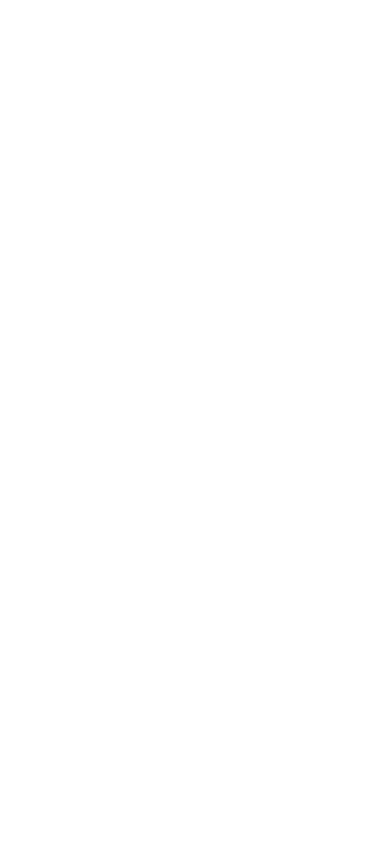
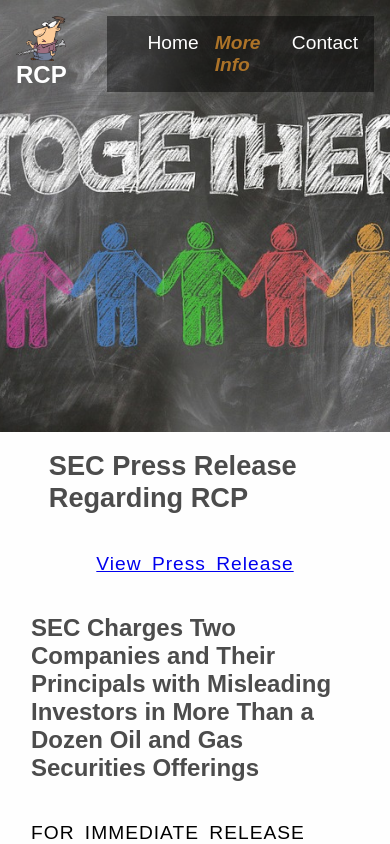
Before and after one commit to Topash15/RCPVictims, a plain HTML site: page more-info.html in a window 390 px wide. Shown: the top 844 px of the page. Drawn offline with nearby package versions, Linux system fonts and the light colour scheme.

Commit message:
added more info page + style changes

```diff
--- a/more-info.html
+++ b/more-info.html
@@ -0,0 +1,139 @@
+<html lang="en">
+  <head>
+    <meta charset="UTF-8" />
+    <title>RCP Victims</title>
+    <meta
+      name="description"
+      content="Bringing victims of a ponzi scheme by Resolute Capital Partners together to cope and act"
+    />
+    <meta
+      name="keywords"
+      content="RCP, Ponzi scheme, victim, resolute capital partners, choice energy holdings, Petrorock Mineral Holdings, fraud, scam, financial scam, investment fraud, recover lost money, victims of ponzi scheme, financial recovery, ponzi scheme compensation"
+    />
+    <meta name="viewport" content="width=device-width, initial-scale=1.0" />
+    <link rel="stylesheet" href="./style.css" />
+    <!-- Bootstrap -->
+    <!-- <link
+      href="https://cdn.jsdelivr.net/npm/bootstrap@5.3.0-alpha1/dist/css/bootstrap.min.css"
+      rel="stylesheet"
+      integrity="sha384-GLhlTQ8iRABdZLl6O3oVMWSktQOp6b7In1Zl3/Jr59b6EGGoI1aFkw7cmDA6j6gD"
+      crossorigin="anonymous"
+    />
+    <script
+      src="https://cdn.jsdelivr.net/npm/bootstrap@5.3.0-alpha1/dist/js/bootstrap.bundle.min.js"
+      integrity="sha384-w76AqPfDkMBDXo30jS1Sgez6pr3x5MlQ1ZAGC+nuZB+EYdgRZgiwxhTBTkF7CXvN"
+      crossorigin="anonymous"
+    ></script> -->
+    <script
+      type="text/javascript"
+      src="https://cdn.jsdelivr.net/npm/@emailjs/browser@3/dist/email.min.js"
+    ></script>
+    <script type="text/javascript">
+      (function () {
+        // https://dashboard.emailjs.com/admin/account
+        emailjs.init("Q0cyZJOIbyreGmAqq");
+      })();
+    </script>
+    <script type="text/javascript" src="./script.js"></script>
+  </head>
+  <body>
+    <header id="top">
+      <a id="logo" href="/"
+        ><img
+          src="./assets/pics/screwed.png"
+          alt="RCP Logo"
+          width="50px"
+        />RCP</a
+      >
+      <nav>
+        <ul>
+          <li><a href="/">Home</a></li>
+          <li><a class="current" href="./more-info.html">More Info</a></li>
+          <li><a href="./#contact-form">Contact</a></li>
+        </ul>
+      </nav>
+    </header>
+    <h1 class="inner-page-header">SEC Press Release Regarding RCP</h1>
+    <main class="container inner-page">
+      <p>
+        <a
+          href="https://www.sec.gov/news/press-release/2021-193#.YWCdAeshKrA.gmail"
+          target="_blank"
+        >
+          View Press Release</a
+        ><br />
+      </p>
+      <h2>
+        SEC Charges Two Companies and Their Principals with Misleading Investors
+        in More Than a Dozen Oil and Gas Securities Offerings
+      </h2>
+      <p>
+        FOR IMMEDIATE RELEASE<br />
+        #2021-193 <br /><br />
+        Washington D.C., Sept. 24, 2021 — <br />
+        The Securities and Exchange Commission today charged Thomas Powell and
+        Stefan Toth, and their entities, Resolute Capital Partners LTD LLC and
+        Homebound Resources LLC, with making material misrepresentations and
+        omissions in connection with more than a dozen unregistered oil and gas
+        securities offerings. Powell and Toth were also charged with acting as
+        unregistered brokers. All respondents have agreed to settle the SEC
+        action.
+        <br /><br />
+        According to the SEC's order, between 2016 and 2019, the respondents and
+        salespeople acting on their behalf sold debt and equity securities to
+        retail investors in unregistered offerings based on working interests in
+        oil and gas wells. The order finds that the respondents made material
+        misstatements and omitted material facts in both debt and equity
+        offerings. In particular, the respondents provided insufficiently
+        supported projections of future oil production, made statements about
+        potential tax benefits that were unavailable to certain investors,
+        overstated cash reserves, and made incomplete disclosures regarding
+        potential uses of investor funds, including the amount of funds that
+        would be used for payments to prior debt and equity investors. The order
+        further finds that the respondents should have known that their
+        statements and omissions were materially misleading.
+        <br /><br />
+        "Today's settlements provide important protections for investors,
+        including prohibiting the respondents from participating in any oil and
+        gas offerings for two years and requiring an independent compliance
+        consultant to review policies, procedures, and offering materials for
+        any further offerings for three years," said Carolyn M. Welshhans,
+        Enforcement Division Associate Director. "Investors are entitled to
+        materially accurate disclosures so they can make informed investment
+        decisions."
+        <br /><br />
+        The SEC's order finds that the respondents violated the antifraud
+        provisions and the registration provisions of the Securities Act of
+        1933, and further that Powell and Toth acted as unregistered brokers.
+        Without admitting or denying the SEC's findings, the respondents agreed
+        to a cease and desist order and to undertakings that, among other
+        requirements, prohibit them from participating in any unregistered oil
+        and gas related offerings for two years, require them to post a
+        referenced link to the SEC's order on all of their websites for three
+        years, and require an independent compliance consultant for a period of
+        three years. Powell and Toth also consented to collateral and penny
+        stock bars and investment company prohibitions, with a right to apply
+        for re-entry after two years. Finally, Resolute Capital and Homebound
+        Resources each agreed to pay a civil penalty of $225,000, and Powell and
+        Toth each agreed to pay a civil penalty of $75,000.
+        <br /><br />
+        The SEC's investigation was conducted by Brian Fitzsimons and Brian Vann
+        with assistance from Joshua Braunstein, James Smith, Dean Conway, Jan
+        Folena, Donald Furlano, and Deborah Russell. The investigation was
+        supervised by Brian O. Quinn and Ms. Welshhans. The SEC appreciates the
+        assistance of the Nevada Securities Division, the Securities Division of
+        the Washington State Department of Financial Institutions, and the
+        Financial Industry Regulatory Authority.
+      </p>
+    </main>
+  </body>
+  <footer>
+    <a href="#top">Back to Top</a>
+    <p>
+      Questions? Contact at J. Coppens
+      <a href="mailto:RCPVictims@gmail.com?subject=RCP Victims"
+        >RCPVictims@gmail.com</a
+      >
+    </p>
+  </footer>
+</html>
--- a/script.js
+++ b/script.js
@@ -2,6 +2,7 @@ window.onload = function () {
 
   const btn = document.getElementById("contact-btn");
 
+  if(btn){
   document
     .getElementById("contact-form")
     .addEventListener("submit", function (event) {
@@ -13,12 +14,13 @@ window.onload = function () {
         function () {
           btn.value="Sent Successfully!"
           btn.disabled=true;
-          console.log("SUCCESS!");
+          // console.log("SUCCESS!");
         },
         function (error) {
           btn.value="Failed to Send. Please Try Again"
-          console.log("FAILED...", error);
+          // console.log("FAILED...", error);
         }
       );
     });
+  }
 };
--- a/style.css
+++ b/style.css
@@ -1,5 +1,6 @@
 :root {
   background: #fefefe;
+  --text: #4c4c4c;
 }
 
 h1,
@@ -9,14 +10,15 @@ h4,
 h5,
 h6 {
   font-size: 1rem;
+  color: var(--text);
 }
 
-.center{
+.center {
   text-align: center;
   margin: 0 auto;
 }
 
-h2{
+h2 {
   font-size: 1.5rem;
 }
 
@@ -26,11 +28,13 @@ body {
   font-family: "PT Sans", sans-serif;
 }
 
+/* HEADER */
 header {
   display: flex;
   justify-content: space-between;
   background: url(./assets/pics/together-2450090_960_720.jpeg) center center
-    no-repeat, gray;
+      no-repeat,
+    gray;
   background-size: cover;
   min-height: 400px;
   padding: 1rem;
@@ -42,19 +46,55 @@ header a {
   font-size: clamp(1.2rem, 1.7vw, 1.7rem);
 }
 
-header #logo{
+header #logo {
   font-size: clamp(1.5rem, 2vw, 3rem);
   font-weight: bold;
 }
 
+/* NAVIGATION */
 nav ul {
   display: flex;
   gap: 15px;
   list-style: none;
 }
 
-nav a:hover{
-  text-decoration: underline;
+nav a{
+  transition: all 0.5s;
+}
+
+nav a:hover {
+  font-weight: 700;
+}
+
+nav a.current {
+  font-weight: 700;
+  font-style: italic;
+  pointer-events: none;
+}
+
+      /* Home tab when active */
+nav li:nth-child(1) :is(a.current, a:hover){
+  color: #6fc51e;
+}
+nav li:nth-child(2) :is(a.current, a:hover){
+  color: #ac7328;
+}
+nav li:nth-child(3) :is(a.current, a:hover){
+  color: #ac4d8b;
+}
+
+@media screen and (max-width: 1200px){
+  nav{
+    background: rgba(0, 0, 0, 0.452);
+    height: 3.5rem;
+    height: fit-content;
+    padding-right: 1rem;
+    /* width: 100%; */
+  }
+  nav ul{
+    justify-content: flex-end;
+    gap: 1rem;
+  }
 }
 
 .container {
@@ -62,6 +102,7 @@ nav a:hover{
   margin: 0 auto;
 }
 
+/* HOMEPAGE */
 #call-to-action {
   text-align: center;
   font-style: italic;
@@ -92,8 +133,8 @@ main {
   font-size: 1.25rem;
 }
 
-@media only screen and (max-width: 760px){
-  main.container{
+@media only screen and (max-width: 760px) {
+  main.container {
     grid-template-columns: 1fr;
   }
 }
@@ -104,8 +145,12 @@ main {
   width: 100%;
   background: #d8d8d8;
   padding-bottom: 1rem;
-	background: rgb(212,212,212);
-	background: linear-gradient(180deg, rgba(212,212,212,1) 8%, rgba(255,255,255,1) 100%);
+  background: rgb(212, 212, 212);
+  background: linear-gradient(
+    180deg,
+    rgba(212, 212, 212, 1) 8%,
+    rgba(255, 255, 255, 1) 100%
+  );
   border-top: 1px solid black;
 }
 
@@ -116,51 +161,83 @@ main {
   margin: 0 auto;
 }
 
-#contact-form .columns{
+#contact-form .columns {
   display: grid;
   grid-template-columns: 1fr 1fr;
 }
 
-#contact-form label{
+#contact-form label {
   font-weight: bold;
 }
 
-#contact-form span{
+#contact-form span {
   font-weight: normal;
 }
 
-#contact-form input, #contact-form textarea{
+#contact-form input,
+#contact-form textarea {
   margin-bottom: 1rem;
-  border-radius: .25rem;
+  border-radius: 0.25rem;
 }
 
-#contact-form input:invalid, #contact-form textarea:invalid{
+#contact-form input:invalid,
+#contact-form textarea:invalid {
   border: 2px solid red;
 }
 
-#contact-form textarea{
+#contact-form textarea {
   height: 150px;
 }
 
-#contact-form #contact-btn{
+#contact-form #contact-btn {
   width: fit-content;
   margin: 0 auto;
   border-radius: 1rem;
   background-color: #3c78d8;
   color: white;
   border: 1px solid #3c78d8;
-  padding: .25rem 1rem;
+  padding: 0.25rem 1rem;
   font-size: 1.25rem;
+  transition: all 0.25s ease-out;
 }
 
-#contact-form #contact-btn:hover{
+#contact-form #contact-btn:hover {
   color: #3c78d8;
   background-color: #fff;
 }
 
+/* INNER-PAGE */
+main.inner-page {
+  display: flex;
+  flex-direction: column;
+}
+
+.inner-page-header {
+  width: 75%;
+  margin-inline: auto;
+  font-size: 1.7rem;
+}
+
+main.inner-page h2{
+  max-width: 75ch;
+  margin-inline: auto;
+}
+
+main.inner-page p {
+  line-height: 1.2;
+  letter-spacing: 1px;
+  word-spacing: 4px;
+  font-size: 1.2rem;
+  max-width: 75ch;
+  margin-inline: auto;
+}
+
+/* FOOTER */
 footer {
   margin: 5% 0;
   min-height: 100px;
   display: flex;
   justify-content: center;
+  flex-direction: column;
+  align-items: center;
 }
```
Also changed, not shown: index.html (+6 -4 lines). Lines whose indentation alone changed are shown as unchanged.
